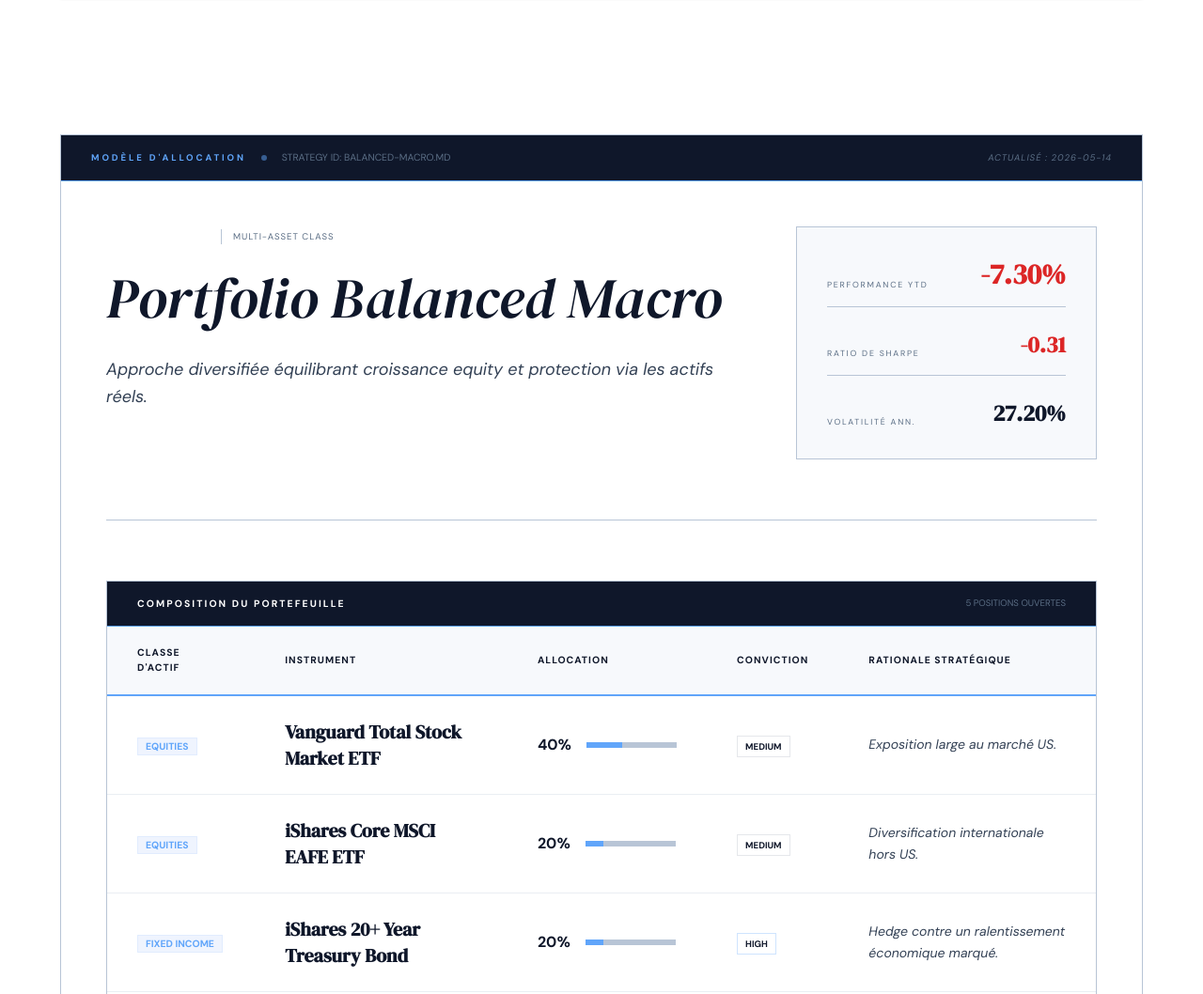
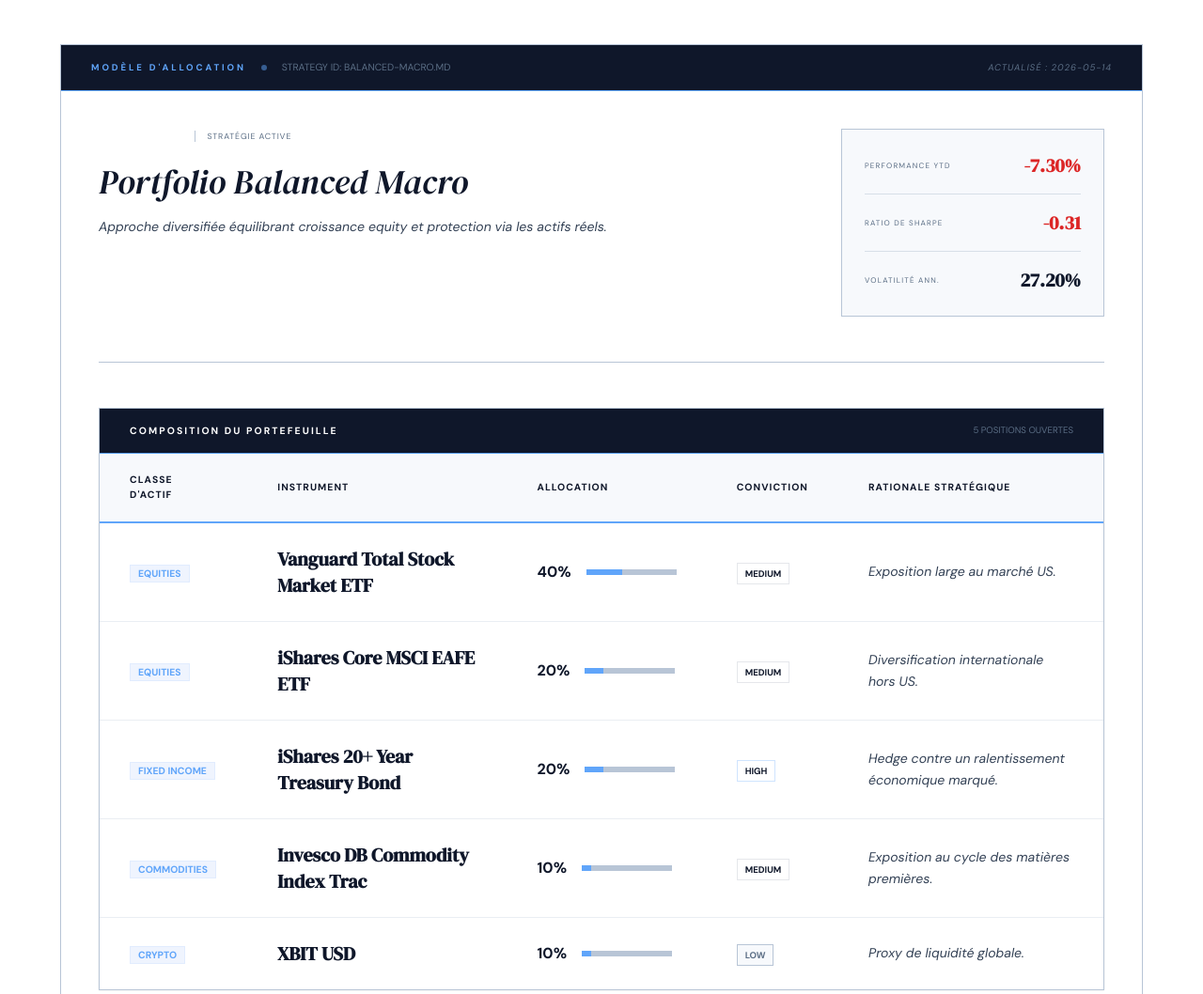
Before and after one commit to OptiWealthSolutions/horaclecapital.github.io, an Astro site: page /portfolio in a window 1280 px wide. Shown: the part 2669-3727 px from the top of the page at 94% size. Built offline with nearby package versions, Linux system fonts and the light colour scheme; Astro itself is replaced by a stand-in of ours.

Commit message:
Refine portfolio card layout: reduce title font sizes and create compact KPI dashboard

```diff
--- a/src/pages/portfolio.astro
+++ b/src/pages/portfolio.astro
@@ -169,42 +169,42 @@
                                     <span class="text-[0.6rem] font-mono text-dim uppercase tracking-widest italic">Actualisé : {portfolio.data.lastUpdated}</span>
                                 </div>
 
-                                <div class="p-8 md:p-12">
-                                    <div class="flex flex-col lg:flex-row justify-between gap-12 items-start mb-16 border-b border-border pb-16">
-                                        <div class="max-w-2xl">
-                                            <div class="flex items-center gap-3 mb-6">
-                                                <span class={`px-3 py-1 text-[0.6rem] font-bold uppercase tracking-widest ${
+                                <div class="p-8 md:p-10">
+                                    <div class="flex flex-col lg:flex-row justify-between gap-10 items-start mb-12 border-b border-border pb-12">
+                                        <div class="max-w-xl">
+                                            <div class="flex items-center gap-3 mb-5">
+                                                <span class={`px-2 py-0.5 text-[0.55rem] font-bold uppercase tracking-wider ${
                                                     portfolio.data.riskLevel === 'High' ? 'bg-red-600 text-white' :
                                                     portfolio.data.riskLevel === 'Medium' ? 'bg-orange-500 text-white' :
                                                     'bg-blue-600 text-white'
                                                 }`}>
-                                                    Profil {portfolio.data.riskLevel}
+                                                    Risque {portfolio.data.riskLevel}
                                                 </span>
-                                                <span class="w-px h-4 bg-border"></span>
-                                                <span class="text-[0.6rem] text-dim uppercase tracking-widest font-mono">Multi-Asset Class</span>
+                                                <span class="w-px h-3 bg-border"></span>
+                                                <span class="text-[0.55rem] text-dim uppercase tracking-widest font-mono">Stratégie Active</span>
                                             </div>
-                                            <h2 class="font-head text-5xl md:text-6xl text-text mb-8 leading-tight italic">{portfolio.data.title}</h2>
-                                            <p class="text-off text-lg leading-relaxed font-light italic">{portfolio.data.description}</p>
+                                            <h2 class="font-head text-3xl md:text-4xl text-text mb-4 leading-tight italic">{portfolio.data.title}</h2>
+                                            <p class="text-off text-sm leading-relaxed font-light italic">{portfolio.data.description}</p>
                                         </div>
 
-                                        <!-- Institutional Performance Summary -->
-                                        <div class="w-full lg:w-auto min-w-[320px]">
-                                            <div class="bg-bg-2 border border-border p-8 space-y-6">
-                                                <div class="flex justify-between items-end border-b border-border pb-4">
-                                                    <span class="text-[0.55rem] text-dim uppercase tracking-[0.2em]">Performance YTD</span>
-                                                    <span class={`text-3xl font-head font-bold ${isNegativeYtd ? 'text-red-600' : 'text-green-600'}`}>
+                                        <!-- Institutional Performance Summary - Compact -->
+                                        <div class="w-full lg:w-auto min-w-[280px]">
+                                            <div class="bg-bg-2 border border-border p-6 divide-y divide-border/50">
+                                                <div class="flex justify-between items-center pb-4">
+                                                    <span class="text-[0.5rem] text-dim uppercase tracking-[0.15em] font-mono">Performance YTD</span>
+                                                    <span class={`text-xl font-head font-bold ${isNegativeYtd ? 'text-red-600' : 'text-green-600'}`}>
                                                         {portfolio.data.stats.ytd}
                                                     </span>
                                                 </div>
-                                                <div class="flex justify-between items-end border-b border-border pb-4">
-                                                    <span class="text-[0.55rem] text-dim uppercase tracking-[0.2em]">Ratio de Sharpe</span>
-                                                    <span class={`text-2xl font-head font-bold ${isNegativeSharpe ? 'text-red-600' : 'text-text'}`}>
+                                                <div class="flex justify-between items-center py-4">
+                                                    <span class="text-[0.5rem] text-dim uppercase tracking-[0.15em] font-mono">Ratio de Sharpe</span>
+                                                    <span class={`text-xl font-head font-bold ${isNegativeSharpe ? 'text-red-600' : 'text-text'}`}>
                                                         {portfolio.data.stats.sharpe}
                                                     </span>
                                                 </div>
-                                                <div class="flex justify-between items-end">
-                                                    <span class="text-[0.55rem] text-dim uppercase tracking-[0.2em]">Volatilité Ann.</span>
-                                                    <span class="text-2xl font-head text-text font-bold">{portfolio.data.stats.volatility}</span>
+                                                <div class="flex justify-between items-center pt-4">
+                                                    <span class="text-[0.5rem] text-dim uppercase tracking-[0.15em] font-mono">Volatilité Ann.</span>
+                                                    <span class="text-xl font-head text-text font-bold">{portfolio.data.stats.volatility}</span>
                                                 </div>
                                             </div>
                                         </div>
```
